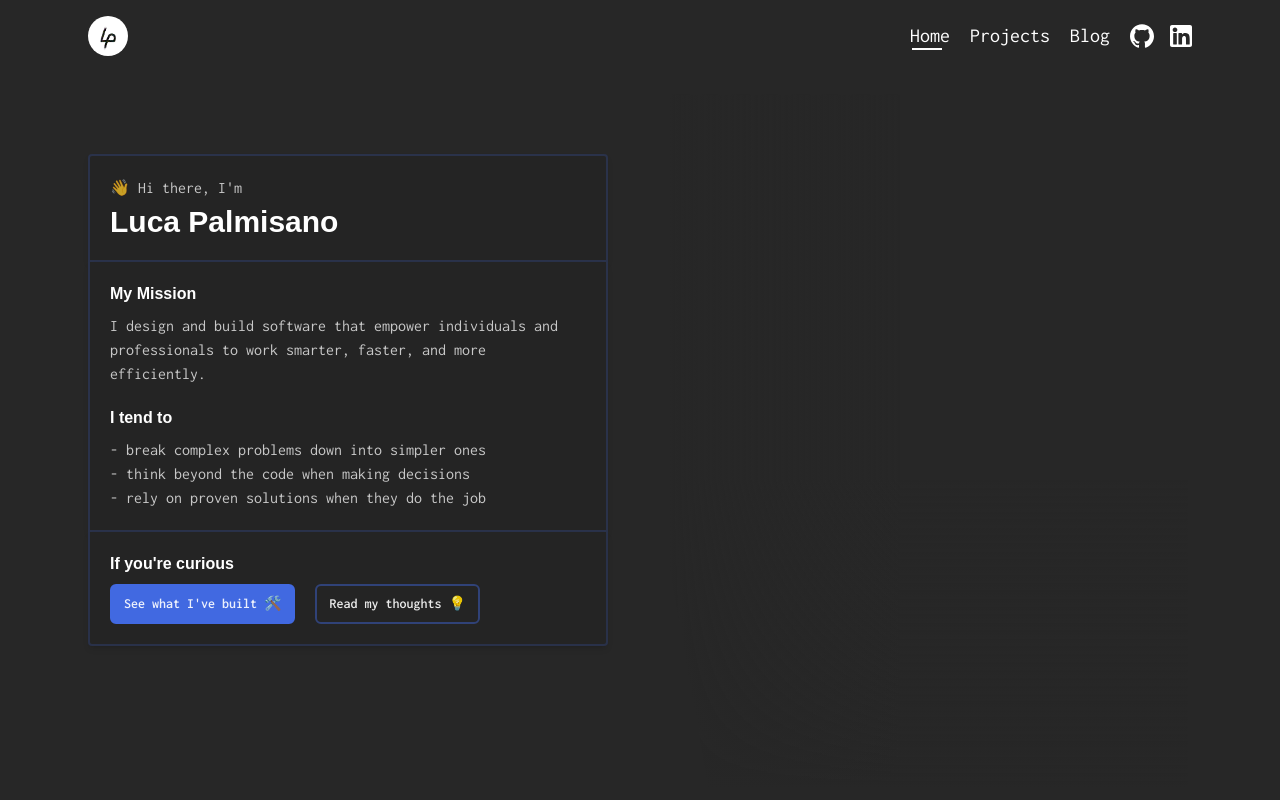
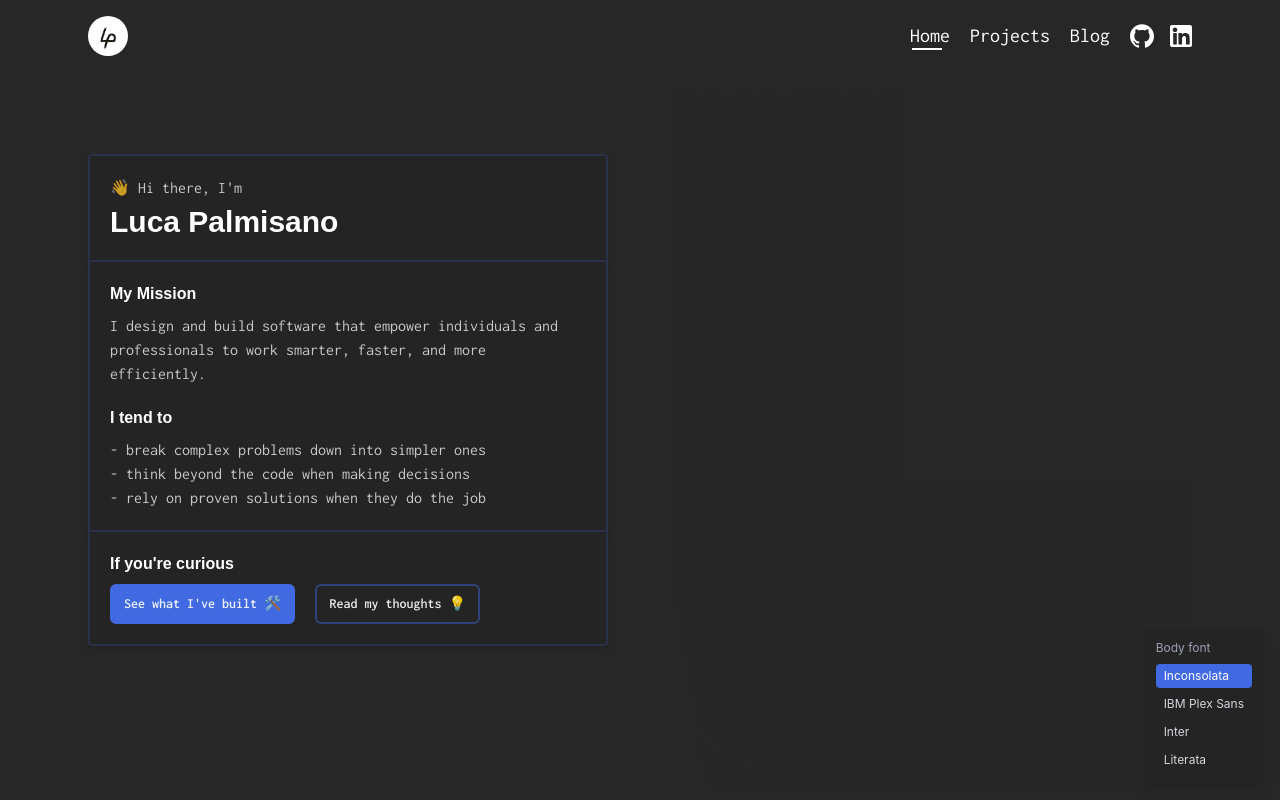
Before and after one commit to Lucino772/lucapalmi.com, a Next.js app: page / in a window 1280 px wide. Built offline with nearby package versions, Linux system fonts and the light colour scheme; a web font is replaced by a local one.

Commit message:
experiment: scope font toggle to article prose, drop line-length cap

```diff
--- a/src/app/globals.css
+++ b/src/app/globals.css
@@ -15,6 +15,18 @@
 
     --font-headings: var(--font-cascadia-code);
     --font-content: var(--font-inconsolata);
+}
+
+html[data-body-font="plex"] .prose {
+    font-family: var(--font-ibm-plex-sans);
+}
+
+html[data-body-font="inter"] .prose {
+    font-family: var(--font-inter);
+}
+
+html[data-body-font="literata"] .prose {
+    font-family: var(--font-literata);
 }
 
 /*
--- a/src/app/layout.tsx
+++ b/src/app/layout.tsx
@@ -3,9 +3,16 @@ import "./globals.css";
 import "highlight.js/styles/github-dark-dimmed.css";
 import NavBar from "@/components/NavBar";
 
-import { Inconsolata, Cascadia_Code } from "next/font/google";
+import {
+    Inconsolata,
+    Cascadia_Code,
+    IBM_Plex_Sans,
+    Inter,
+    Literata,
+} from "next/font/google";
 import { cn } from "@/lib/cn";
 import { Person, WithContext } from "schema-dts";
+import FontToggle from "@/components/FontToggle";
 
 import serialize from "serialize-javascript";
 
@@ -85,6 +92,22 @@ const cascadiaCode = Cascadia_Code({
     subsets: ["latin"],
     display: "swap",
 });
+const ibmPlexSans = IBM_Plex_Sans({
+    variable: "--font-ibm-plex-sans",
+    subsets: ["latin"],
+    display: "swap",
+    weight: ["400", "600"],
+});
+const inter = Inter({
+    variable: "--font-inter",
+    subsets: ["latin"],
+    display: "swap",
+});
+const literata = Literata({
+    variable: "--font-literata",
+    subsets: ["latin"],
+    display: "swap",
+});
 
 export default async function RootLayout({
     children,
@@ -98,6 +121,9 @@ export default async function RootLayout({
                 "dark antialiased",
                 inconsolata.variable,
                 cascadiaCode.variable,
+                ibmPlexSans.variable,
+                inter.variable,
+                literata.variable,
             )}
         >
             <head>
@@ -111,6 +137,7 @@ export default async function RootLayout({
                     <NavBar />
                     {children}
                 </div>
+                <FontToggle />
             </body>
         </html>
     );
--- /dev/null
+++ b/src/components/FontToggle.tsx
@@ -0,0 +1,46 @@
+"use client";
+
+import { useEffect, useState } from "react";
+
+const fonts = [
+    ["inconsolata", "Inconsolata"],
+    ["plex", "IBM Plex Sans"],
+    ["inter", "Inter"],
+    ["literata", "Literata"],
+] as const;
+
+export default function FontToggle() {
+    const [font, setFont] = useState(() => {
+        if (typeof window === "undefined") return "inconsolata";
+        const savedFont = localStorage.getItem("body-font");
+        return savedFont && fonts.some(([key]) => key === savedFont)
+            ? savedFont
+            : "inconsolata";
+    });
+    useEffect(() => {
+        document.documentElement.dataset.bodyFont = font;
+    }, [font]);
+
+    function selectFont(key: string) {
+        setFont(key);
+        localStorage.setItem("body-font", key);
+    }
+
+    return (
+        <div className="fixed right-4 bottom-4 z-50 rounded-lg bg-[#242424] p-3 text-xs shadow-lg">
+            <p className="mb-2 text-gray-400">Body font</p>
+            <div className="flex flex-col gap-1">
+                {fonts.map(([key, label]) => (
+                    <button
+                        key={key}
+                        type="button"
+                        onClick={() => selectFont(key)}
+                        className={`rounded px-2 py-1 text-left ${font === key ? "bg-[#4169E1] text-white" : "text-gray-300 hover:bg-white/10"}`}
+                    >
+                        {label}
+                    </button>
+                ))}
+            </div>
+        </div>
+    );
+}
```
